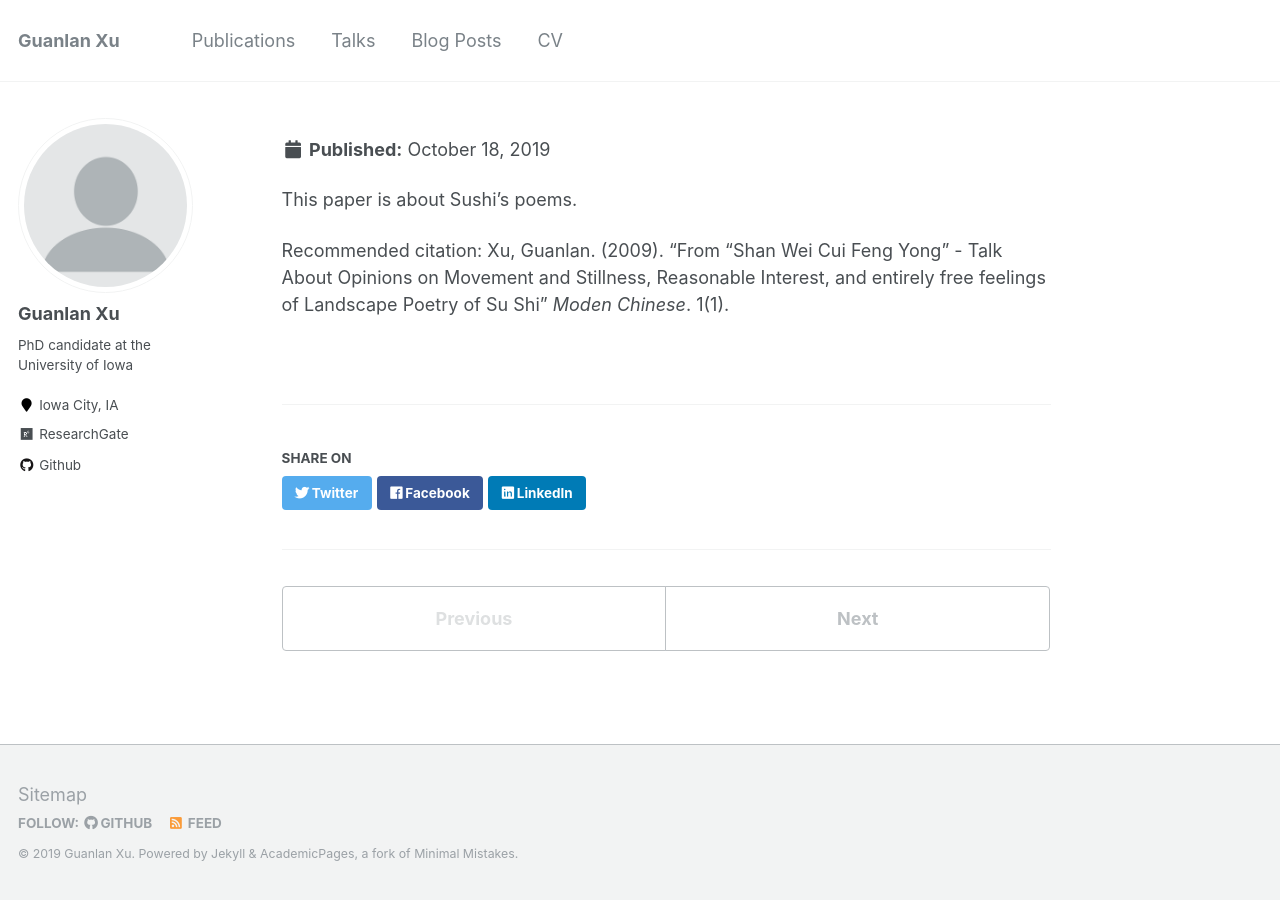
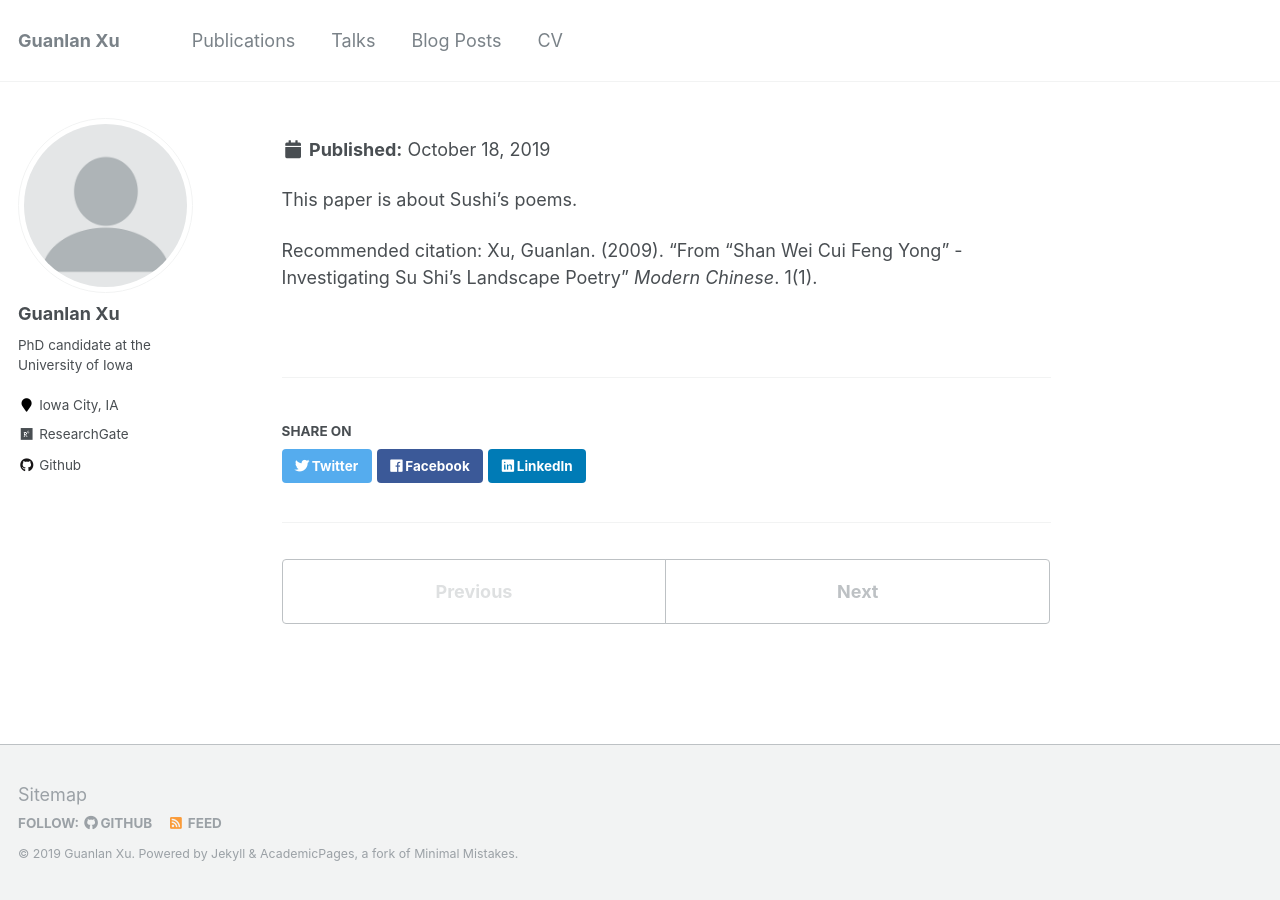
Before and after one commit to guanlanxu/guanlanxu.github.io, a Jekyll site: the page built from _publications/2009-10-01-paper-shushi.md, in a window 1280 px wide. Built offline with Jekyll 4.4.1, drawn with Linux system fonts in a browser that asks for light colours.

Commit message:
Update 2009-10-01-paper-shushi.md

```diff
--- a/_publications/2009-10-01-paper-shushi.md
+++ b/_publications/2009-10-01-paper-shushi.md
@@ -1,14 +1,14 @@
 ---
-title: "From “Shan Wei Cui Feng Yong” - Talk About Opinions on Movement and Stillness, Reasonable Interest, and entirely free feelings of Landscape Poetry of Su Shi"
+title: "From "Shan Wei Cui Feng Yong" - Investigating Su Shi's Landscape Poetry"
 collection: publications
 permalink: /publication/2009-10-01-paper-shushi
 excerpt: 'This paper is about Sushi's poems.'
 date: 2009-10-01
-venue: 'Moden Chinese'
-citation: 'Xu, Guanlan.(2009). &quot;From “Shan Wei Cui Feng Yong” - Talk About Opinions on Movement and Stillness, Reasonable Interest, and entirely free feelings of Landscape Poetry of Su Shi.&quot; <i>Moden Chinese</i>. 1(1).'
+venue: 'Modern Chinese'
+citation: 'Xu, Guanlan.(2009). &quot;From "Shan Wei Cui Feng Yong" - Investigating Su Shi's Landscape Poetry.&quot; <i>Modern Chinese</i>. 1(1).'
 ---
 
 This paper is about Sushi's poems.
 
 
-Recommended citation: Xu, Guanlan. (2009). "From “Shan Wei Cui Feng Yong” - Talk About Opinions on Movement and Stillness, Reasonable Interest, and entirely free feelings of Landscape Poetry of Su Shi" <i>Moden Chinese</i>. 1(1).
+Recommended citation: Xu, Guanlan. (2009). "From "Shan Wei Cui Feng Yong" - Investigating Su Shi's Landscape Poetry" <i>Modern Chinese</i>. 1(1).
```
